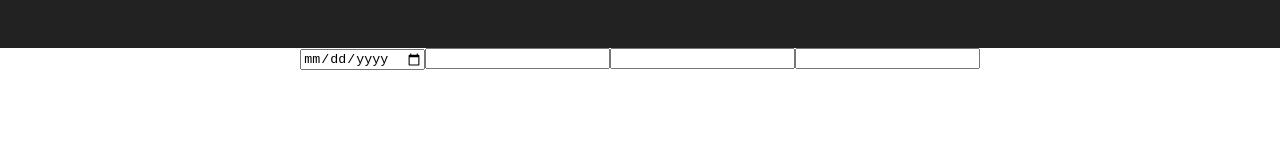
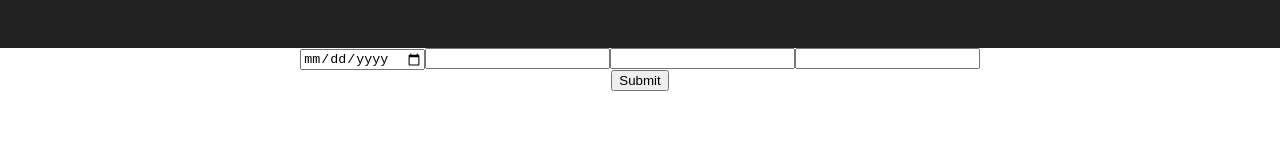
Before and after one commit to vorpus/escapethedate, a React (Create React App) app: page / in a window 1280 px wide. Shown: the part 142-300 px from the top of the page. Built offline with nearby package versions, Linux system fonts and the light colour scheme.

Commit message:
Set up post

```diff
--- a/src/App.js
+++ b/src/App.js
@@ -13,9 +13,29 @@ class App extends Component {
     }
   }
 
+  submitContact(e) {
+    fetch('/url', {
+      headers: {
+        'Content-Type': 'application/json',
+      },
+      method: 'POST',
+      body: JSON.stringify({
+        userNumber: this.state.userNumber,
+        dateTime: this.state.dateTime,
+        dateNumber: this.state.dateNumber,
+        safetyNumber: this.state.safetyNumber,
+      })
+    })
+    .then ((res) => {
+      console.log(res.status)
+    })
+    .catch(err => console.log(err));
+  }
   update(property) {
     return e => this.setState({ [property]: e.target.value });
   }
+
+
   render() {
     return (
       <div className="App">
@@ -28,6 +48,11 @@ class App extends Component {
             <input onChange={this.update('dateNumber')}></input>
             <input onChange={this.update('safetyNumber')}></input>
           </form>
+          <button
+            onClick={this.submitContact.bind(this)}
+          >
+            Submit
+          </button>
       </div>
     );
   }
```
